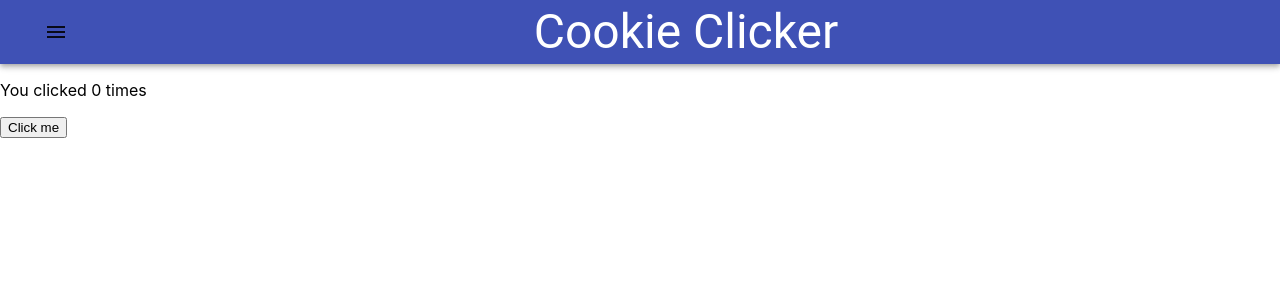
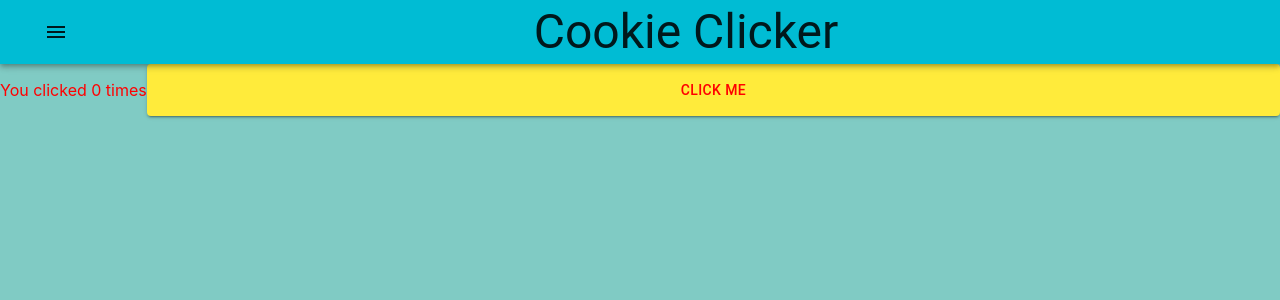
Before and after one commit to VillalvaLijo/CookiesSessionsandHooks, a React (Create React App) app: page /firstClicker in a window 1280 px wide. Shown: the top 300 px of the page. Built offline with nearby package versions, Linux system fonts and the light colour scheme; no server answers.

Commit message:
Working up styling in Material-ui

```diff
--- a/src/App/App.css
+++ b/src/App/App.css
@@ -1,38 +1,4 @@
-.App {
-  text-align: center;
+body {
+  background-color:#80deea;
+  background-color:#80cbc4;
 }
-
-.App-logo {
-  height: 40vmin;
-  pointer-events: none;
-}
-
-@media (prefers-reduced-motion: no-preference) {
-  .App-logo {
-    animation: App-logo-spin infinite 20s linear;
-  }
-}
-
-.App-header {
-  background-color: #282c34;
-  min-height: 100vh;
-  display: flex;
-  flex-direction: column;
-  align-items: center;
-  justify-content: center;
-  font-size: calc(10px + 2vmin);
-  color: white;
-}
-
-.App-link {
-  color: #61dafb;
-}
-
-@keyframes App-logo-spin {
-  from {
-    transform: rotate(0deg);
-  }
-  to {
-    transform: rotate(360deg);
-  }
-}
--- a/src/App/App.js
+++ b/src/App/App.js
@@ -6,6 +6,8 @@ import BoundClickCounter from '../BoundClickCounter/BoundClickCounter';
 // import axios from 'axios';
 // import UseReducerCounter from '../UseReducerCounter/useReducerCounter'
 import HomePage from '../HomePage/HomePage';
+import GeneralTheme from '../GeneralTheme/GeneralTheme';
+
 
 
 import {
@@ -16,6 +18,7 @@ import {
 } from "react-router-dom"
 
 import NavBar from '../NavBar/NavBar';
+import { ThemeProvider } from '@material-ui/core';
 
 function App() {
 
@@ -24,6 +27,7 @@ function App() {
   return (
 <div>
   <Router>
+    <ThemeProvider theme={GeneralTheme}>
     <NavBar/>
   {/* <h1>Hello World</h1> */}
 
@@ -44,7 +48,7 @@ function App() {
         <HomePage/>
       </Route>
     </Switch>
-
+    </ThemeProvider>
   </Router>
 </div>
 
--- a/src/CounterButton/CounterButton.js
+++ b/src/CounterButton/CounterButton.js
@@ -1,8 +1,22 @@
 import React, {useState, useEffect} from 'react';
 import axios from 'axios';
+import Button from '@material-ui/core/Button';
+import GeneralTheme from '../GeneralTheme/GeneralTheme';
+import { makeStyles } from '@material-ui/core/styles';
+import { ThemeProvider } from '@material-ui/core';
+
+const useStyles = makeStyles((theme) =>({
+  root: {
+    display: "flex",
+    flexGrow: 1,
+    "Justify-Content": "center",
+    color: "red",
+  }
+}))
+
 
 function CounterButton(){
-
+    const classes = useStyles();
     let [count, setCount] = useState(0)
 
     useEffect(()=>{
@@ -20,12 +34,12 @@ function CounterButton(){
 
     function getClicks(){
       axios.get('/api/firstClickCounter').then(resp =>{
-        console.log("This is the first counter button get request, response", resp.data.firstCounterClicks);
+        //console.log("This is the first counter button get request, response", resp.data.firstCounterClicks);
         if(typeof(resp.data.firstCounterClicks)==='number' && resp.data.firstCounterClicks === resp.data.firstCounterClicks){
           setCount(count = resp.data.firstCounterClicks);
         }
 
-        console.log("Inisde first counter button get request, count", count);
+        //console.log("Inisde first counter button get request, count", count);
       }).catch(error =>{
         console.log('error making first counter click get', error);
       });
@@ -43,11 +57,13 @@ function CounterButton(){
 
 
     return (
-        <div>
+        <div className={classes.root}>
+          {/* <ThemeProvider theme = {GeneralTheme}> */}
           <p>You clicked {count} times</p>
-          <button onClick={() => setCount(count + 1)}>
+          <Button className = {classes.root} variant="contained" color="secondary" onClick={() => setCount(count + 1)}>
             Click me
-          </button>
+          </Button>
+          {/* </ThemeProvider> */}
         </div>
       );
 }
--- a/src/GeneralTheme/GeneralTheme.js
+++ b/src/GeneralTheme/GeneralTheme.js
@@ -4,7 +4,7 @@ import green from '@material-ui/core/colors/green';
 
 import cyan from '@material-ui/core/colors/cyan';
 
-const theme = createMuiTheme({
+const GeneralTheme = createMuiTheme({
 //   palette: {
 //     primary: {
 //       main: purple[500],
@@ -23,4 +23,4 @@ const theme = createMuiTheme({
 
 });
 
-export default theme;
+export default GeneralTheme;
--- a/src/NavBar/NavBar.js
+++ b/src/NavBar/NavBar.js
@@ -8,11 +8,10 @@ import IconButton from '@material-ui/core/IconButton';
 import MenuIcon from '@material-ui/icons/Menu';
 import MenuButton from '../MenuButton/MenuButton'
 
-import theme from '../GeneralTheme/GeneralTheme'
 import { red } from '@material-ui/core/colors';
-var theme_1 = theme;
 
-const useStyles = makeStyles((theme_1) => ({
+
+const useStyles = makeStyles((theme) => ({
     root: {
         // display: flex,
         display: "flex",
```
